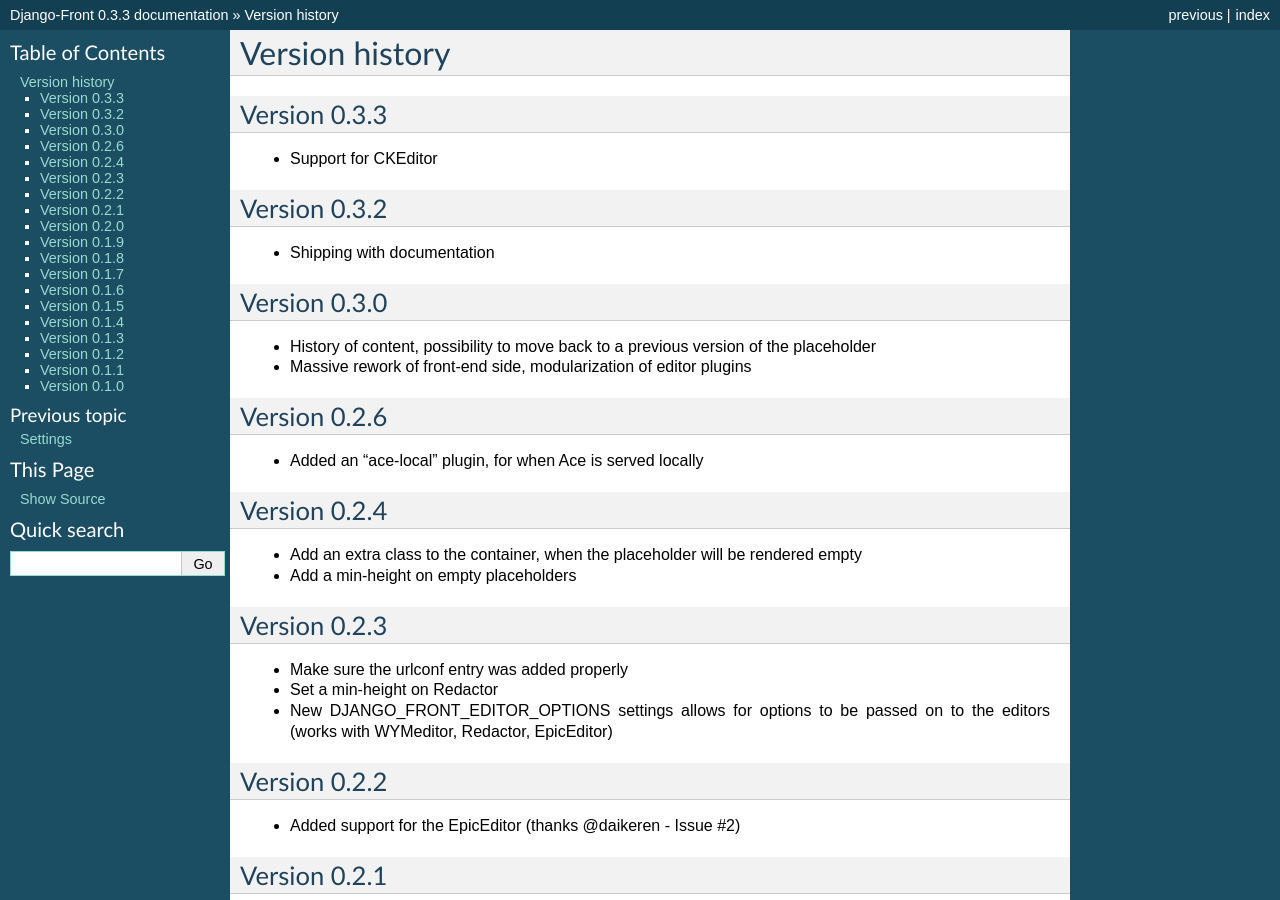
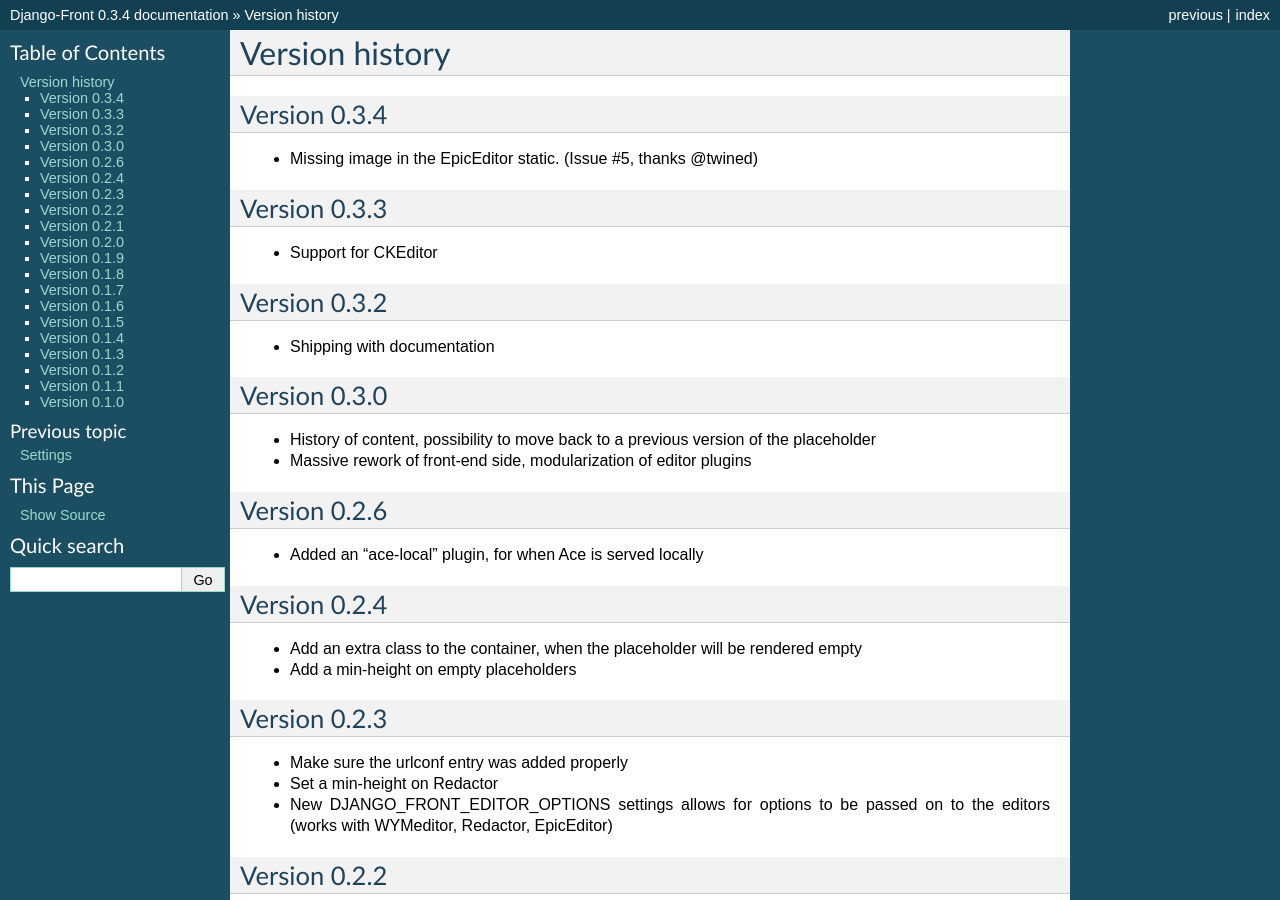
Before and after one commit to mbi/django-front, a Sphinx documentation site: the page built from docs/changes.rst, in a window 1280 px wide and 900 px high. Built offline with Sphinx 7.4.7, drawn with Linux system fonts in a browser that asks for light colours; some of the changed text lies outside the part shown.

Commit message:
version bump for missing image file

```diff
--- a/docs/changes.rst
+++ b/docs/changes.rst
@@ -1,5 +1,9 @@
 Version history
 ###############
+
+Version 0.3.4
+=============
+* Missing image in the EpicEditor static. (Issue #5, thanks @twined)
 
 Version 0.3.3
 =============
--- a/docs/conf.py
+++ b/docs/conf.py
@@ -54,7 +54,7 @@ copyright = '2013, Marco Bonetti'
 # built documents.
 #
 # The short X.Y version.
-version = '0.3.3'
+version = '0.3.4'
 # The full version, including alpha/beta/rc tags.
 release = version
 
--- a/docs/setup.rst
+++ b/docs/setup.rst
@@ -136,7 +136,7 @@ To use EpicEditor::
 
     {% front_edit_scripts editor="epiceditor" %}
 
-The EpicEditor scripts are loaded from a CDN, no need to include anything else in your base template.
+The EpicEditor scripts are served directly from django-front's static folders, no need to include anything else in your base template.
 
 *******************************
 Passing arguments to the editor
--- a/setup.py
+++ b/setup.py
@@ -1,7 +1,7 @@
 from setuptools import setup, find_packages
 setup(
     name='django-front',
-    version='0.3.3',
+    version='0.3.4',
     description='A Django application to allow of front-end editing',
     author='Marco Bonetti',
     author_email='mbonetti@gmail.com',
```
Also changed, not shown: front/static/epiceditor/images/modules/pulls/dirty-shade.png (added).
